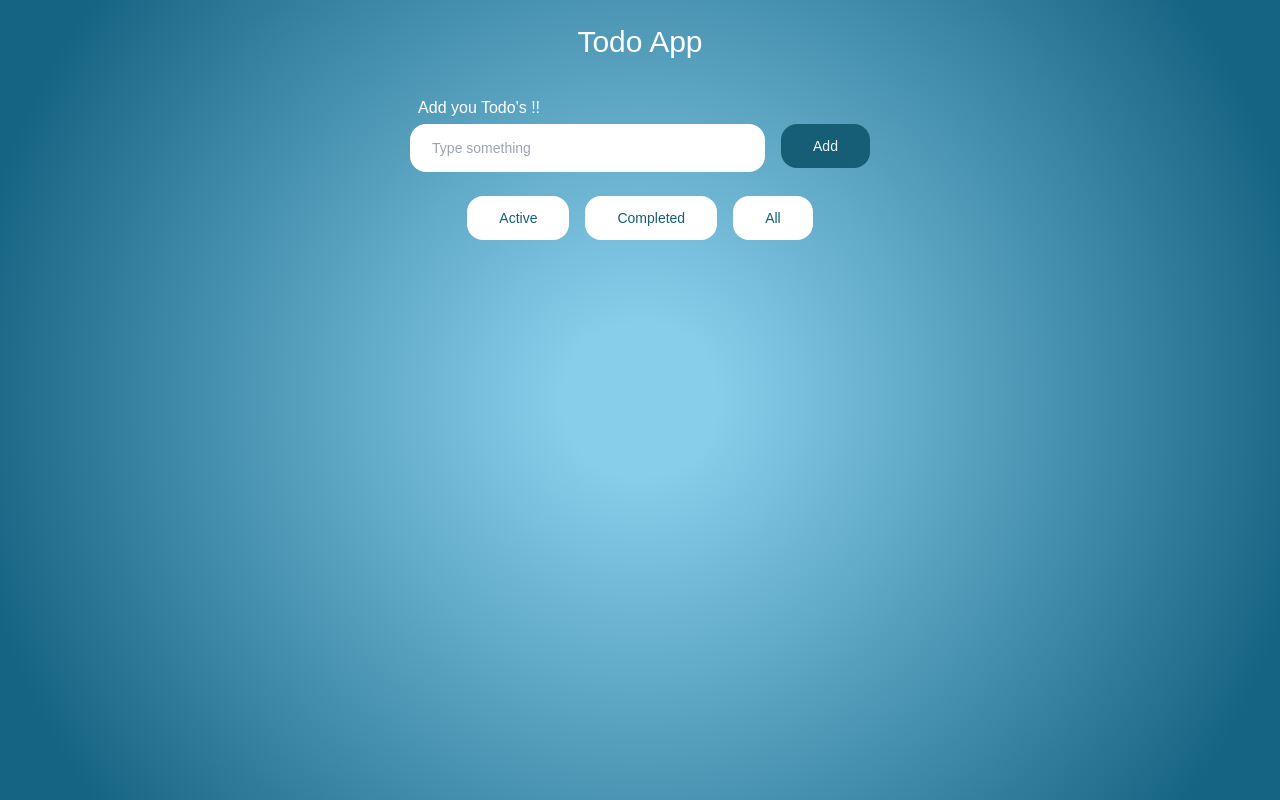
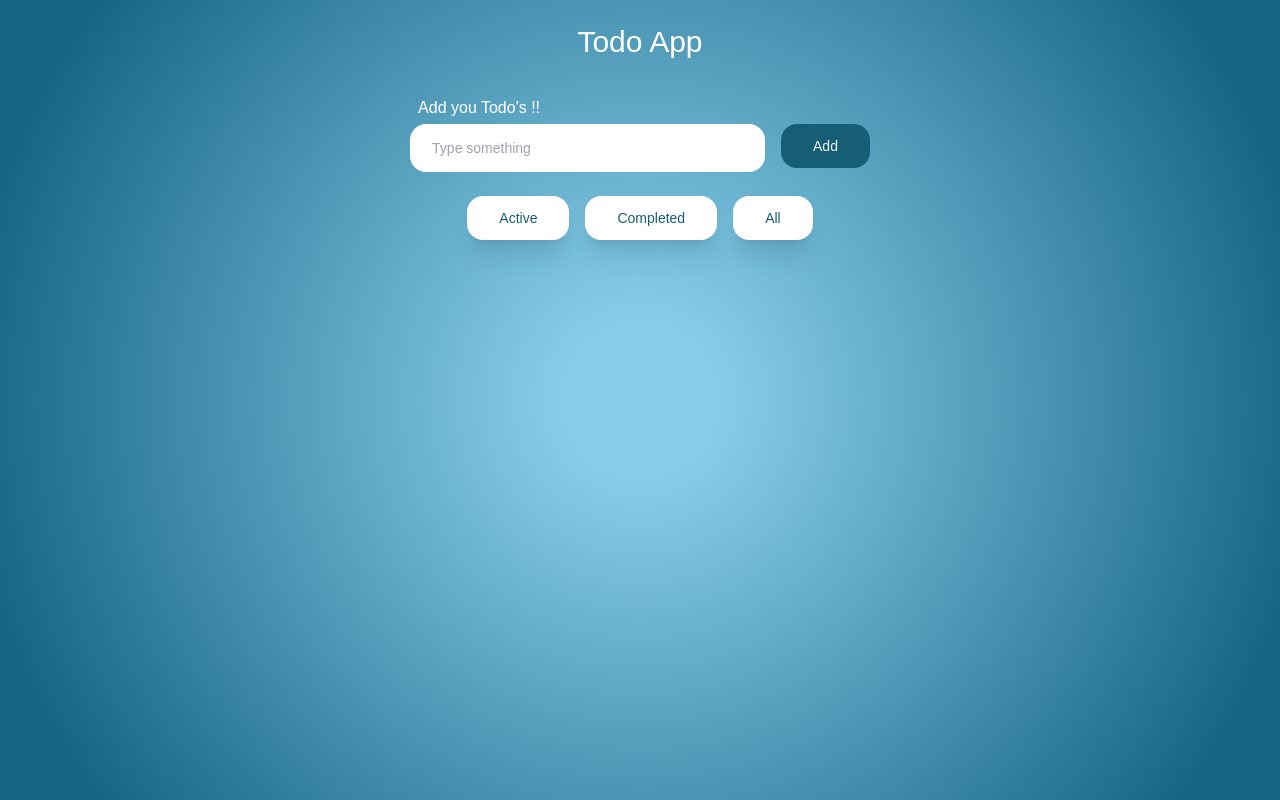
Before and after one commit to Rohan216437/ToDoList-JS, a React (Create React App) app: page / in a window 1280 px wide. Built offline with nearby package versions, Linux system fonts and the light colour scheme.

Commit message:
css changes

```diff
--- a/src/components/DisplayTodo.js
+++ b/src/components/DisplayTodo.js
@@ -27,13 +27,13 @@ const DisplayTodo = (props) => {
     <div className='flex flex-col items-center'>
         <div className="flex w-6/12 justify-center pb-4">
             <button
-                class="w-full mx-2 text-center py-3 px-8 text-sm font-medium bg-white text-cyan-800 rounded-2xl cursor-pointer sm:w-min hover:bg-gray-100 hover:text-cyan-800  dark:text-cyan-800 dark:hover:text-cyan-800 mb-4 sm:mb-0"
+                class="w-full mx-2 text-center py-3 px-8 text-sm font-medium bg-white text-cyan-800 rounded-2xl cursor-pointer sm:w-min hover:bg-gray-100 hover:text-cyan-800  dark:text-cyan-800 dark:hover:text-cyan-800 mb-4 sm:mb-0 shadow-xl"
                 onClick={() => setSort("active")}>Active</button>
             <button
-                class="w-full mx-2 text-center py-3 px-8 text-sm font-medium bg-white text-cyan-800 rounded-2xl cursor-pointer sm:w-min hover:bg-gray-100 hover:text-cyan-800  dark:text-cyan-800 dark:hover:text-cyan-800 mb-4 sm:mb-0"
+                class="w-full mx-2 text-center py-3 px-8 text-sm font-medium bg-white text-cyan-800 rounded-2xl cursor-pointer sm:w-min hover:bg-gray-100 hover:text-cyan-800  dark:text-cyan-800 dark:hover:text-cyan-800 mb-4 sm:mb-0 shadow-xl"
                 onClick={() => setSort("completed")}>Completed</button>
             <button
-                class="w-full mx-2 text-center py-3 px-8 text-sm font-medium bg-white text-cyan-800 rounded-2xl cursor-pointer sm:w-min hover:bg-gray-100 hover:text-cyan-800  dark:text-cyan-800 dark:hover:text-cyan-800 mb-4 sm:mb-0"
+                class="w-full mx-2 text-center py-3 px-8 text-sm font-medium bg-white text-cyan-800 rounded-2xl cursor-pointer sm:w-min hover:bg-gray-100 hover:text-cyan-800  dark:text-cyan-800 dark:hover:text-cyan-800 mb-4 sm:mb-0 shadow-xl"
                 onClick={() => setSort("all")}>All</button>
         </div>
 
```
